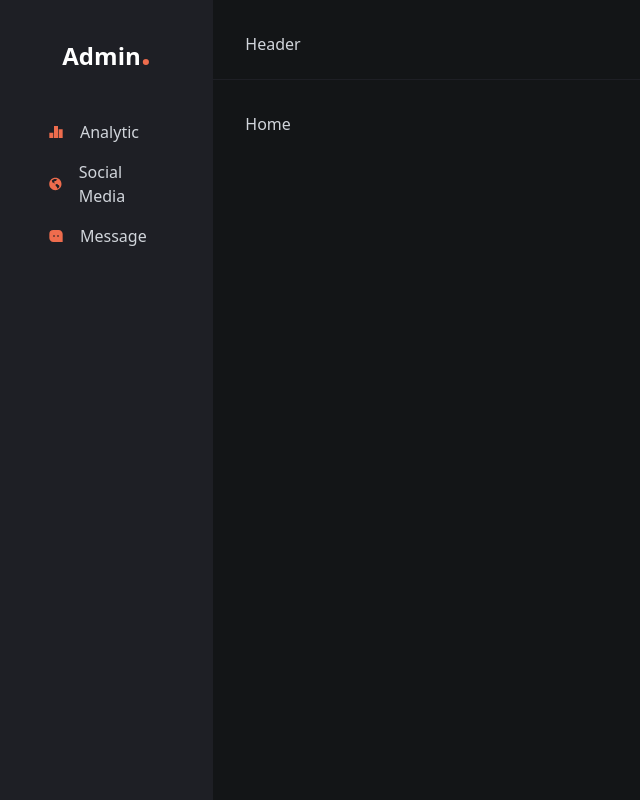
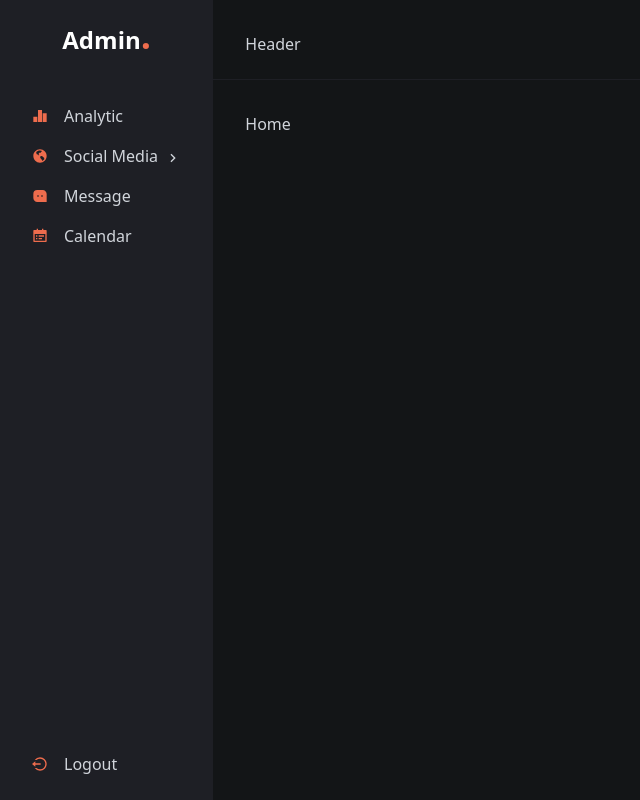
Before and after one commit to pmpeloc/dashboard-dark-template, a React (Vite) app: page / in a window 1280 px wide. Shown: the whole page, without its empty margins (0-640 px from the left). Built offline with nearby package versions, Linux system fonts and the light colour scheme.

Commit message:
fix: Height fit fixed

```diff
--- a/src/components/Sidebar.jsx
+++ b/src/components/Sidebar.jsx
@@ -1,34 +1,116 @@
-import React from 'react';
+import React, { useState } from 'react';
 import { Link } from 'react-router-dom';
 
 // Icons
-import { RiBarChart2Fill, RiEarthFill, RiMessage3Fill } from 'react-icons/ri';
+import {
+  RiArrowRightSLine,
+  RiBarChart2Fill,
+  RiCalendarTodoFill,
+  RiCloseFill,
+  RiEarthFill,
+  RiLogoutCircleLine,
+  RiMenuFill,
+  RiMessage3Fill,
+} from 'react-icons/ri';
 
 export const Sidebar = () => {
+  const [showMenu, setShowMenu] = useState(false);
+  const [showSubMenu, setShowSubMenu] = useState(false);
+
   return (
-    <div className='xl:h-[100vh] overflow-y-scrol fixed xl:static w-full h-full -left-full top-0 bg-secondary-100 p-8'>
+    <>
+      <div
+        className={`xl:h-[100vh] overflow-y-scrol fixed xl:static w-[80%] md:w-[40%] lg:w-[30%] xl:w-auto h-full top-0 bg-secondary-100 p-4 flex flex-col justify-between z-50 ${
+          showMenu ? 'left-0' : '-left-full'
+        } transition-all`}>
         <div>
           <h1 className='text-center text-2xl font-bold text-white mb-10'>
             Admin<span className='text-primary text-4xl'>.</span>
           </h1>
-        <nav>
+          <ul>
+            <li>
               <Link
                 to='/'
                 className='flex items-center gap-4 py-2 px-4 rounded-lg hover:bg-secondary-900 transition-colors'>
                 <RiBarChart2Fill className='text-primary' /> Analytic
               </Link>
+            </li>
+            <li>
+              <button
+                className='w-full flex items-center justify-between py-2 px-4 rounded-lg hover:bg-secondary-900 transition-colors'
+                onClick={() => setShowSubMenu(!showSubMenu)}>
+                <span className='flex items-center gap-4'>
+                  <RiEarthFill className='text-primary' /> Social Media
+                </span>
+                <RiArrowRightSLine
+                  className={`mt-1 ${
+                    showSubMenu && 'rotate-90'
+                  } transition-all`}
+                />
+              </button>
+              <ul
+                className={`${
+                  showSubMenu ? 'h-fit' : 'h-0'
+                } overflow-y-hidden transition-all`}>
+                <li>
                   <Link
                     to='/'
-            className='flex items-center gap-4 py-2 px-4 rounded-lg hover:bg-secondary-900 transition-colors'>
-            <RiEarthFill className='text-primary' /> Social Media
+                    className='py-2 px-4 border-l border-gray-500 ml-6 block relative before:w-3 before:h-3 before:absolute before:bg-primary before:rounded-full before:-left-[6.5px] before:top-1/2 before:-translate-y-1/2 before:border-4 before:border-secondary-100 hover:text-white transition-colors'>
+                    Social Media Post
                   </Link>
+                </li>
+                <li>
+                  <Link
+                    to='/'
+                    className='py-2 px-4 border-l border-gray-500 ml-6 block relative before:w-3 before:h-3 before:absolute before:bg-gray-500 before:rounded-full before:-left-[6.5px] before:top-1/2 before:-translate-y-1/2 before:border-4 before:border-secondary-100 hover:text-white transition-colors'>
+                    Social Media Statistic
+                  </Link>
+                </li>
+                <li>
+                  <Link
+                    to='/'
+                    className='py-2 px-4 border-l border-gray-500 ml-6 block relative before:w-3 before:h-3 before:absolute before:bg-gray-500 before:rounded-full before:-left-[6.5px] before:top-1/2 before:-translate-y-1/2 before:border-4 before:border-secondary-100 hover:text-white transition-colors'>
+                    Social Media Profile
+                  </Link>
+                </li>
+                <li>
+                  <Link
+                    to='/'
+                    className='py-2 px-4 border-l border-gray-500 ml-6 block relative before:w-3 before:h-3 before:absolute before:bg-gray-500 before:rounded-full before:-left-[6.5px] before:top-1/2 before:-translate-y-1/2 before:border-4 before:border-secondary-100 hover:text-white transition-colors'>
+                    Social Media Followers
+                  </Link>
+                </li>
+              </ul>
+            </li>
+            <li>
               <Link
                 to='/'
                 className='flex items-center gap-4 py-2 px-4 rounded-lg hover:bg-secondary-900 transition-colors'>
                 <RiMessage3Fill className='text-primary' /> Message
               </Link>
+            </li>
+            <li>
+              <Link
+                to='/'
+                className='flex items-center gap-4 py-2 px-4 rounded-lg hover:bg-secondary-900 transition-colors'>
+                <RiCalendarTodoFill className='text-primary' /> Calendar
+              </Link>
+            </li>
+          </ul>
+        </div>
+        <nav>
+          <Link
+            to='/'
+            className='flex items-center gap-4 py-2 px-4 rounded-lg hover:bg-secondary-900 transition-colors'>
+            <RiLogoutCircleLine className='text-primary' /> Logout
+          </Link>
         </nav>
       </div>
-    </div>
+      <button
+        className='xl:hidden fixed bottom-4 right-4 bg-primary text-black p-3 rounded-full z-50'
+        onClick={() => setShowMenu(!showMenu)}>
+        {showMenu ? <RiCloseFill /> : <RiMenuFill />}
+      </button>
+    </>
   );
 };
```
Lines whose indentation alone changed are shown as unchanged.
